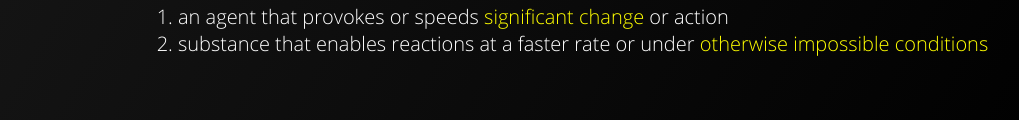
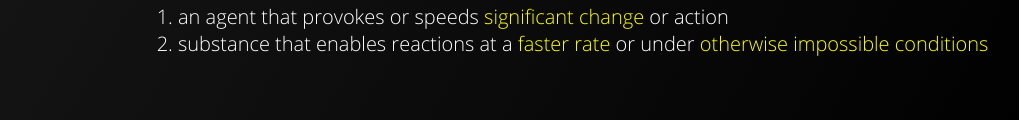
Before and after one commit to yo1dog/catalystcode.io, a plain HTML site: page index.html in a window 1280 px wide. Shown: the part 364-484 px from the top of the page, without its empty margins (22-1041 px from the left). Drawn offline with Linux system fonts and the light colour scheme.

Commit message:
add oomph to faster rate

```diff
--- a/index.html
+++ b/index.html
@@ -149,7 +149,8 @@
           or action
         </li>
         <li>
-          substance that enables reactions at a faster rate or under
+          substance that enables reactions at a
+          <span class="oomph">faster rate</span> or under
           <span class="oomph">otherwise impossible conditions</span>
         </li>
       </ol>
```
